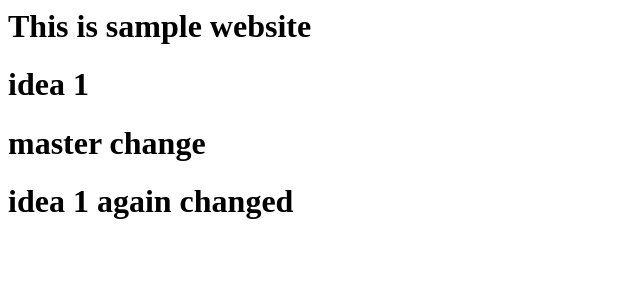
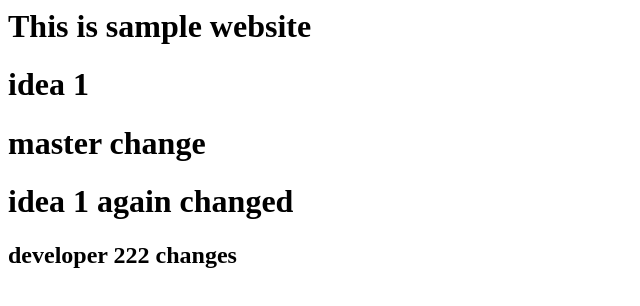
Before and after one commit to senthils123/test1, a plain HTML site: page index.html in a window 1280 px wide. Shown: the whole page, without its empty margins (0-640 px from the left). Drawn offline with Linux system fonts and the light colour scheme.

Commit message:
Update index.html

```diff
--- a/index.html
+++ b/index.html
@@ -2,3 +2,4 @@
 <h1> idea 1 </h1>
 <h1> master change </h1>
 <h1> idea 1 again changed </h1>
+<h2> developer 222 changes </h1>
```
